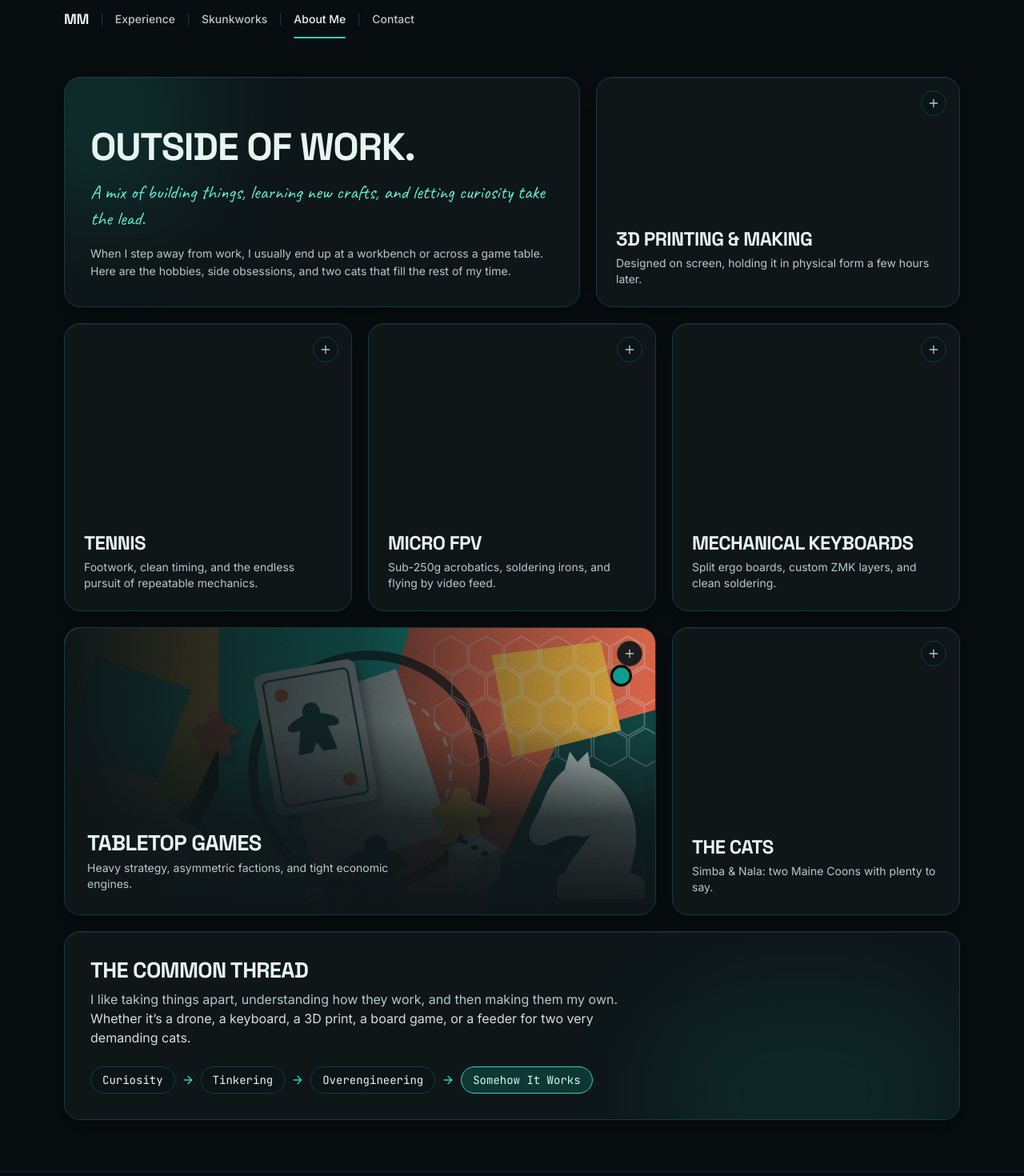
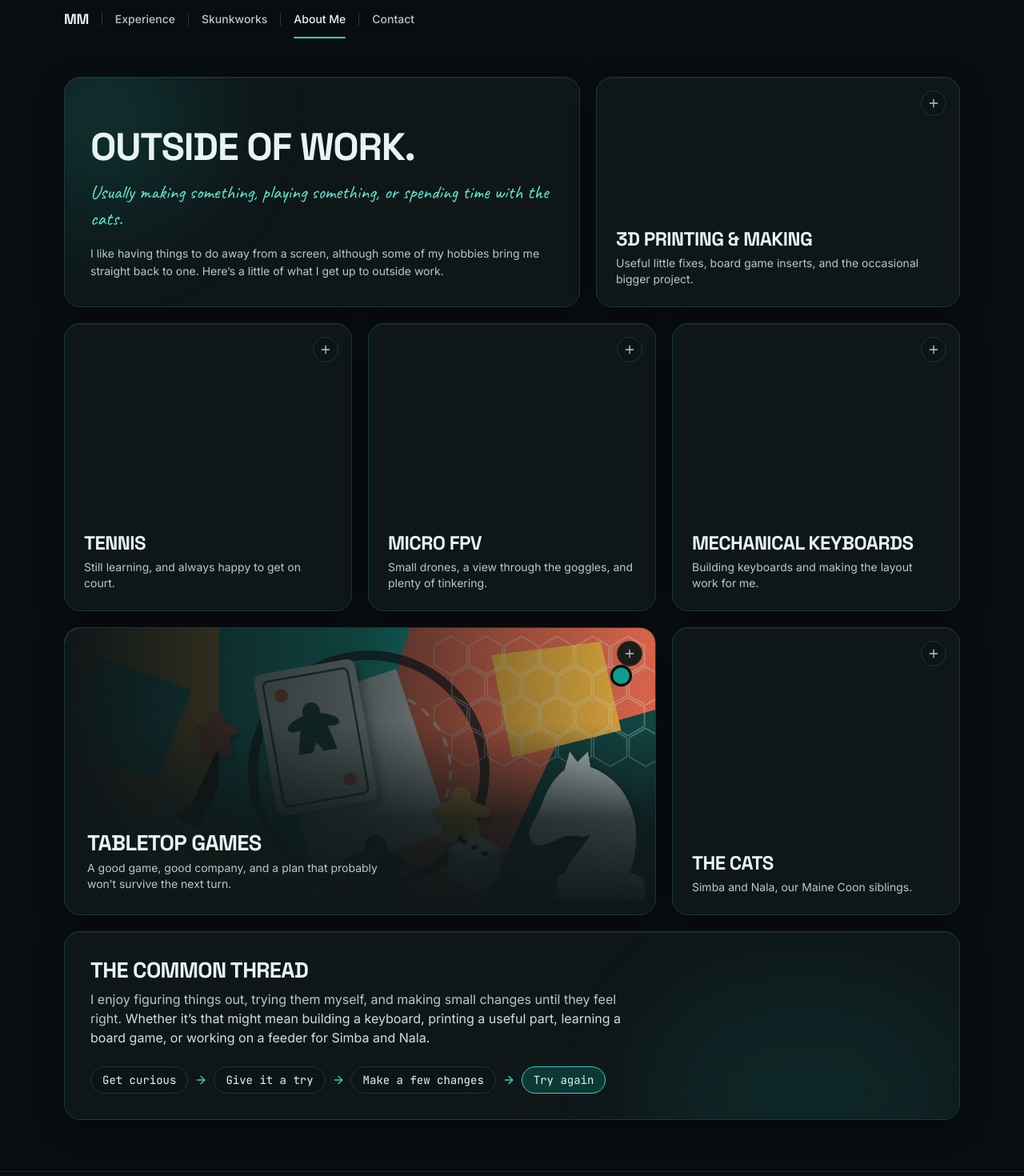
Before and after one commit to moudimash99/Personal-Website, a Next.js app: page /about-me in a window 1280 px wide. Shown: the top 1470 px of the page at 80% size. Built offline with nearby package versions, Linux system fonts and the light colour scheme.

Commit message:
Rewrite personal page copy in a more conversational tone

```diff
--- a/data/about.ts
+++ b/data/about.ts
@@ -18,14 +18,14 @@ export type AboutTile = {
 
 export const hero = {
   title: 'Outside of work',
-  outsideWork: 'A mix of building things, learning new crafts, and letting curiosity take the lead.',
-  explainer: 'When I step away from work, I usually end up at a workbench or across a game table. Here are the hobbies, side obsessions, and two cats that fill the rest of my time.',
+  outsideWork: 'Usually making something, playing something, or spending time with the cats.',
+  explainer: 'I like having things to do away from a screen, although some of my hobbies bring me straight back to one. Here’s a little of what I get up to outside work.',
 }
 
 export const commonThread = {
-  intro: 'I like taking things apart, understanding how they work, and then making them my own.',
-  whetherIts: 'A drone, a keyboard, a 3D print, a board game, or a feeder for two very demanding cats.',
-  pattern: ['Curiosity', 'Tinkering', 'Overengineering', 'Somehow It Works'],
+  intro: 'I enjoy figuring things out, trying them myself, and making small changes until they feel right.',
+  whetherIts: 'That might mean building a keyboard, printing a useful part, learning a board game, or working on a feeder for Simba and Nala.',
+  pattern: ['Get curious', 'Give it a try', 'Make a few changes', 'Try again'],
 }
 
 export const aboutTiles: AboutTile[] = [
@@ -34,7 +34,7 @@ export const aboutTiles: AboutTile[] = [
     image: '/images/about/fabrication.svg',
     caption: 'fresh off the A1',
     title: '3D Printing & Making',
-    tagline: 'Designed on screen, holding it in physical form a few hours later.',
+    tagline: 'Useful little fixes, board game inserts, and the occasional bigger project.',
     facts: [
       { label: 'Current workhorse', value: 'Bambu Lab A1' },
       { label: 'Former workhorse', value: 'Longer LK4 Pro 🥴' },
@@ -44,16 +44,16 @@ export const aboutTiles: AboutTile[] = [
         label: 'What I print',
         items: [
           'Board game organizers & inserts',
-          'Functional home & workshop brackets',
+          'Brackets for the home and workshop',
           'Custom drone & camera mounts',
           'Miniature models for May to paint',
-          'Bespoke hardware replacement parts',
+          'Replacement parts that are hard to find',
         ],
       },
     ],
     notes: [
-      { label: 'Favorite part', text: 'Taking an idea from CAD measurements to a functional, tangible part on the same afternoon.' },
-      { label: 'Next big build', text: 'A fully 3D-printed jet engine cutaway model.' },
+      { label: 'Favorite part', text: 'Drawing a part, printing it, and seeing it fit where it’s supposed to. Especially when it solves a small everyday annoyance.' },
+      { label: 'Next big build', text: 'A 3D-printed jet engine cutaway model.' },
     ],
   },
   {
@@ -61,7 +61,7 @@ export const aboutTiles: AboutTile[] = [
     image: '/images/about/tennis.svg',
     caption: 'TOEC Purpan',
     title: 'Tennis',
-    tagline: 'Footwork, clean timing, and the endless pursuit of repeatable mechanics.',
+    tagline: 'Still learning, and always happy to get on court.',
     facts: [
       { label: 'Level', value: 'Beginner' },
       { label: 'Home court', value: 'TOEC Tennis Purpan' },
@@ -71,22 +71,22 @@ export const aboutTiles: AboutTile[] = [
       { label: 'Player inspirations', items: ['Carlos Alcaraz — explosive court coverage', 'Rafael Nadal — relentless topspin & discipline'] },
     ],
     notes: [
-      { label: 'Current goal', text: 'Building consistent depth from the baseline and trusting the one-handed backhand under pressure.' },
+      { label: 'Current goal', text: 'Keeping my shots consistent and getting more comfortable with a two-handed backhand.' },
     ],
-    cta: 'Always happy to play a local match.',
+    cta: 'Up for a hit if you’re around Toulouse.',
   },
   {
     id: 'fpv',
     image: '/images/about/fpv.svg',
     caption: 'the fleet',
     title: 'Micro FPV',
-    tagline: 'Sub-250g acrobatics, soldering irons, and flying by video feed.',
+    tagline: 'Small drones, a view through the goggles, and plenty of tinkering.',
     facts: [
       { label: 'The fleet', value: '2× Meteor65 + 1× custom 250 g build' },
     ],
     notes: [
-      { label: 'Current challenge', text: 'Smooth proximity lines and committing to vertical building dives.' },
-      { label: 'Favorite part', text: 'It’s pure real-time physics and muscle memory—where split-second stick adjustments make or break a line.' },
+      { label: 'Current challenge', text: 'Getting smoother when flying close to obstacles and more confident with dives.' },
+      { label: 'Favorite part', text: 'The feeling of flying through the goggles, and how much difference a tiny movement of the sticks can make.' },
     ],
   },
   {
@@ -94,7 +94,7 @@ export const aboutTiles: AboutTile[] = [
     image: '/images/about/keyboards.svg',
     caption: 'Lily58 + Sofle',
     title: 'Mechanical Keyboards',
-    tagline: 'Split ergo boards, custom ZMK layers, and clean soldering.',
+    tagline: 'Building keyboards and making the layout work for me.',
     facts: [
       { label: 'The rotation', value: 'Lily58 + custom Sofle' },
       { label: 'Firmware', value: 'ZMK' },
@@ -104,7 +104,7 @@ export const aboutTiles: AboutTile[] = [
       { label: 'Switches', items: ['Holy Pandas', 'Cherry MX Browns', 'Cherry MX Reds', 'Cherry MX Blues'] },
     ],
     notes: [
-      { label: 'Why split keyboards', text: 'Better wrist posture and thumb clusters that put Enter, Backspace, and layers where fingers naturally rest.' },
+      { label: 'Why split keyboards', text: 'I can position each half comfortably and put keys like Enter and Backspace within easy reach of my thumbs. Then comes all the experimenting with layers.' },
     ],
   },
   {
@@ -112,7 +112,7 @@ export const aboutTiles: AboutTile[] = [
     image: '/images/about/tabletop.svg',
     caption: 'game night',
     title: 'Tabletop Games',
-    tagline: 'Heavy strategy, asymmetric factions, and tight economic engines.',
+    tagline: 'A good game, good company, and a plan that probably won’t survive the next turn.',
     facts: [
       { label: 'Current obsession', value: 'Galactic Cruise' },
     ],
@@ -120,7 +120,7 @@ export const aboutTiles: AboutTile[] = [
       { label: 'All-time favorites', items: ['War of the Ring', 'Spirit Island', 'Ark Nova', 'Root', 'Pandemic Legacy: Season 1'] },
     ],
     notes: [
-      { label: 'Favorite part', text: 'Designing multi-turn engine builds and having to adapt on the fly when the board state shifts.' },
+      { label: 'Favorite part', text: 'Working out a plan, watching what everyone else is doing, and deciding when to change course. I especially enjoy games that give you plenty to think about.' },
     ],
     cta: 'Always happy to talk board games.',
   },
@@ -129,7 +129,7 @@ export const aboutTiles: AboutTile[] = [
     image: '/images/about/cats.webp',
     caption: 'Simba & Nala',
     title: 'The Cats',
-    tagline: 'Simba & Nala: two Maine Coons with plenty to say.',
+    tagline: 'Simba and Nala, our Maine Coon siblings.',
     facts: [
       { label: 'Breed', value: 'Maine Coon' },
       { label: 'Born', value: 'August 2025' },
@@ -140,7 +140,7 @@ export const aboutTiles: AboutTile[] = [
       { label: 'Official job titles', items: ['Desk Supervisors', 'Cable Quality Inspectors', 'Hardware Stress Testers'] },
     ],
     notes: [
-      { label: 'Engineering impact', text: 'The direct inspiration behind custom selective RFID/CV feeders and pet-proofing 3D prints.' },
+      { label: 'Projects they inspired', text: 'They’ve given me a reason to work on feeders that recognise each cat, along with a few 3D prints to make things more cat-proof.' },
     ],
   },
 ]
```
